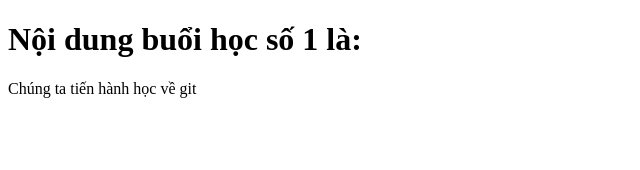
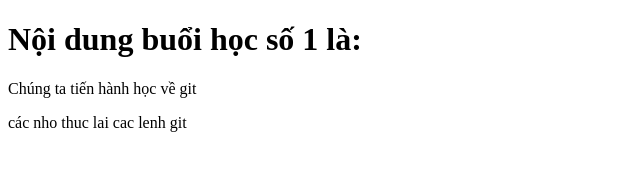
Before and after one commit to Mr-TanNguyen/buoi1, a plain HTML site: page index.html in a window 1280 px wide. Shown: the whole page, without its empty margins (0-640 px from the left). Drawn offline with Linux system fonts and the light colour scheme.

Commit message:
them cau nhac nho cac ban trong file index

```diff
--- a/index.html
+++ b/index.html
@@ -9,5 +9,6 @@
 <body>
     <h1> Nội dung buổi học số 1 là: </h1>
     <p> Chúng ta tiến hành học về git</p>
+    <p> các nho thuc lai cac lenh git</p>
 </body>
 </html>
```
